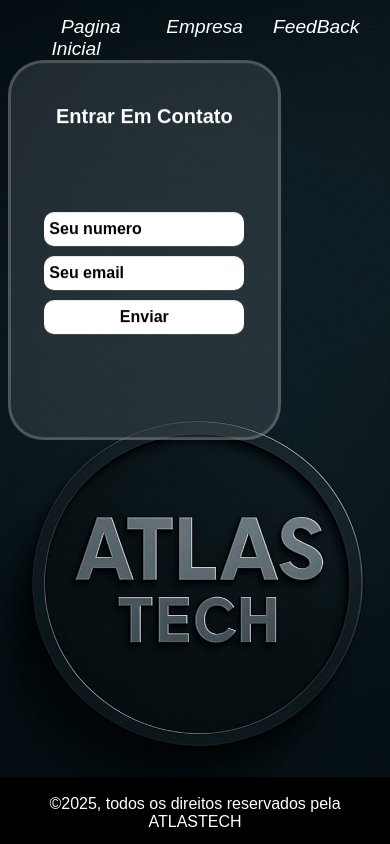
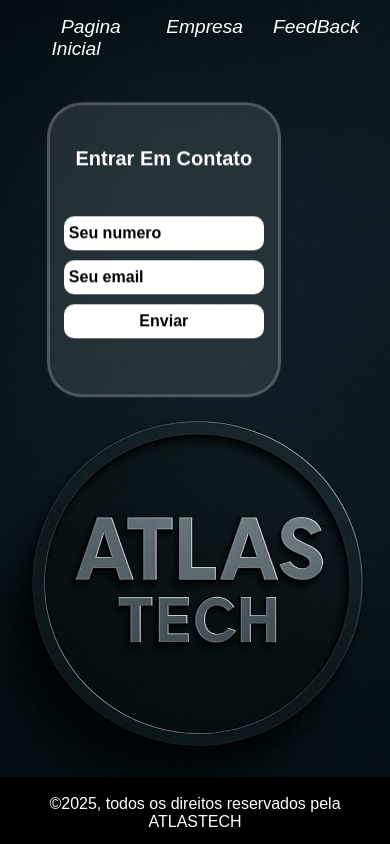
Before and after one commit to Estorce00/ATLASTECH, a plain HTML site: page contato.html in a window 390 px wide. Drawn offline with Linux system fonts and the light colour scheme.

Commit message:
Update contato.html

```diff
--- a/contato.html
+++ b/contato.html
@@ -183,8 +183,8 @@
             background: rgba(255, 255, 255, 0.1);
             border-radius: 20px;
             border: 3px solid rgba(255, 255, 255, 0.2);
-            width: 70%;
-            height: 45%;
+            width: 60%;
+            height: 35%;
             margin: 10%;
             padding: 10%;
             margin-bottom: 10px;
@@ -199,7 +199,7 @@
             transform: translateY(-50%);
             }
             h2{
-            margin-bottom: 100%;
+            margin-bottom: 80%;
             font-size: 20px;
             color:white;
             flex-direction: column;
```
